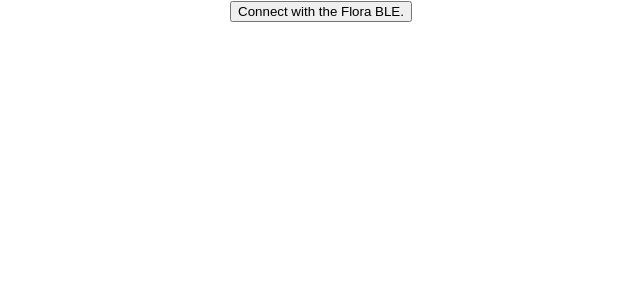
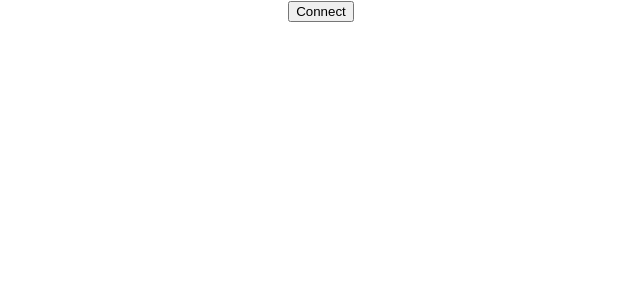
Before and after one commit to amy-al/smart-knee-brace, a React (Create React App) app: page / in a window 1280 px wide. Shown: the top 300 px of the page, without its empty margins (319-959 px from the left). Built offline with nearby package versions, Linux system fonts and the light colour scheme.

Commit message:
Cleaned up some code.

```diff
--- a/src/App.js
+++ b/src/App.js
@@ -1,4 +1,4 @@
-import logo from './logo.svg';
+
 import './App.css';
 
 function isWebBLEAvailable(){
@@ -9,30 +9,29 @@ function isWebBLEAvailable(){
   return true
 }
 
-function getDeviceInfo(){
-  let options = {
+function connectBluetooth(){
+  if(isWebBLEAvailable()){
+    let options = {
       acceptAllDevices: true
   }
   console.log("requesting BLE device info...")
   navigator.bluetooth.requestDevice(options).then(device =>{
-      console.log("Bluetooth device connected:" + device)
-      return device.gatt.connect()
+    device.gatt.connect()
+    console.log("Connected to " + device.name)
   }).catch(error=> {
       console.log("Request device error:" + error)
   })
+  }
 }
 
-function connectToBluetooth(){
-    if(isWebBLEAvailable()){
-      getDeviceInfo()
-    }
-}
+// set up event listeners
+
 
 function App() {
   return (
     <div className="App">
-      <button onClick={connectToBluetooth}>
-        Connect with the Flora BLE.
+      <button onClick={connectBluetooth}>
+        Connect
       </button>
     </div>
   );
```
